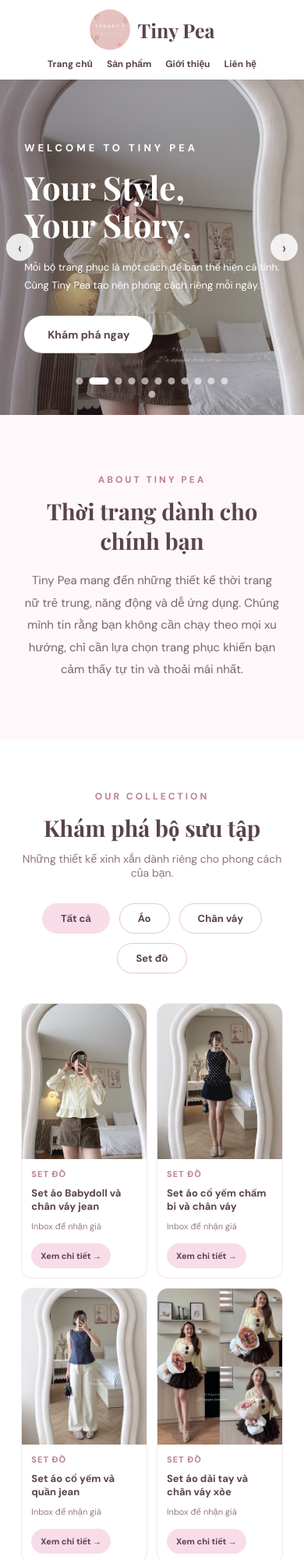
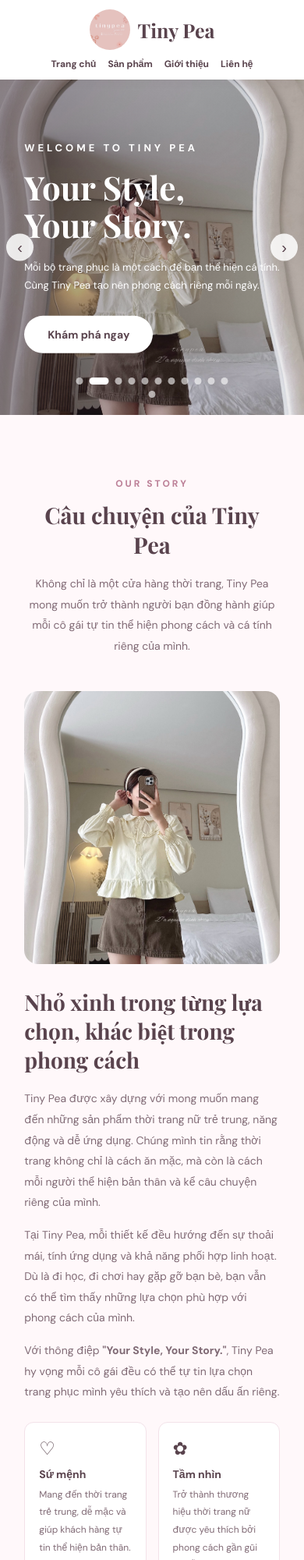
Before and after one commit to giangntpk04606-byte/tiny-pea, a plain HTML site: page index.html in a window 390 px wide. Shown: the top 2000 px of the page at 78% size. Drawn offline with nearby package versions, Linux system fonts and the light colour scheme.

Commit message:
Update index.html

```diff
--- a/index.html
+++ b/index.html
@@ -24,18 +24,12 @@
     box-sizing: border-box;
 }
 
-        html {
-            scroll-behavior: smooth;
-        }
+html { scroll-behavior: smooth; }
 
 body {
     font-family: 'DM Sans', sans-serif;
     color: var(--dark);
     background: var(--light-pink);
-        }
-
-        button, a {
-            font-family: inherit;
 }
 
 a {
@@ -46,7 +40,7 @@
 /* HEADER */
 
 header {
-            background: #fff;
+    background: white;
     padding: 12px 6%;
     display: flex;
     align-items: center;
@@ -55,14 +49,13 @@
     position: sticky;
     top: 0;
     z-index: 100;
-            box-shadow: 0 2px 12px rgba(89, 67, 77, 0.07);
+    box-shadow: 0 2px 12px rgba(89,67,77,0.07);
 }
 
 .logo {
     display: flex;
     align-items: center;
     gap: 10px;
-            min-width: 150px;
 }
 
 .logo img {
@@ -76,13 +69,12 @@
     font-family: 'Playfair Display', serif;
     font-size: 25px;
     font-weight: 700;
-            color: var(--dark);
 }
 
 nav {
     display: flex;
     align-items: center;
-            gap: 30px;
+    gap: 28px;
 }
 
 nav a {
@@ -91,9 +83,7 @@
     transition: 0.3s;
 }
 
-        nav a:hover {
-            color: #c77f9d;
-        }
+nav a:hover { color: #c77f9d; }
 
 .header-button {
     background: var(--pink);
@@ -147,8 +137,8 @@
     inset: 0;
     background: linear-gradient(
         90deg,
-                rgba(35, 20, 28, 0.48),
-                rgba(35, 20, 28, 0.05)
+        rgba(35,20,28,0.48),
+        rgba(35,20,28,0.05)
     );
 }
 
@@ -209,25 +199,16 @@
     height: 43px;
     border: none;
     border-radius: 50%;
-            background: rgba(255, 255, 255, 0.85);
+    background: rgba(255,255,255,0.85);
     color: var(--dark);
     font-size: 25px;
     cursor: pointer;
-            transition: 0.3s;
 }
 
-        .slider-arrow:hover {
-            background: white;
-            transform: translateY(-50%) scale(1.08);
-        }
+.slider-arrow:hover { background: white; }
 
-        .slider-arrow.prev {
-            left: 22px;
-        }
-
-        .slider-arrow.next {
-            right: 22px;
-        }
+.slider-arrow.prev { left: 22px; }
+.slider-arrow.next { right: 22px; }
 
 .slider-dots {
     position: absolute;
@@ -247,7 +228,7 @@
     height: 9px;
     border: none;
     border-radius: 50%;
-            background: rgba(255, 255, 255, 0.6);
+    background: rgba(255,255,255,0.6);
     cursor: pointer;
     transition: 0.3s;
 }
@@ -258,13 +239,7 @@
     background: white;
 }
 
-        /* GIỚI THIỆU */
-
-        .intro {
-            padding: 75px 8%;
-            text-align: center;
-            background: var(--light-pink);
-        }
+/* TIÊU ĐỀ CÁC PHẦN */
 
 .section-label {
     color: #bd8198;
@@ -280,24 +255,87 @@
     margin-bottom: 18px;
 }
 
-        .intro p {
-            max-width: 650px;
-            margin: auto;
-            font-size: 15px;
-            line-height: 1.9;
-            color: #79636d;
+/* GIỚI THIỆU THƯƠNG HIỆU */
+
+.brand-story {
+    padding: 80px 8%;
+    background: var(--light-pink);
 }
 
-        /* DANH SÁCH SẢN PHẨM */
+.brand-story-header {
+    text-align: center;
+    margin-bottom: 45px;
+}
+
+.brand-story-header p {
+    max-width: 700px;
+    margin: 15px auto 0;
+    color: #806a75;
+    line-height: 1.9;
+    font-size: 14px;
+}
+
+.story-content {
+    display: grid;
+    grid-template-columns: 1fr 1fr;
+    gap: 45px;
+    align-items: center;
+    max-width: 1100px;
+    margin: auto;
+}
+
+.story-image {
+    width: 100%;
+    height: 520px;
+    object-fit: cover;
+    border-radius: 18px;
+}
+
+.story-text h3 {
+    font-family: 'Playfair Display', serif;
+    font-size: 28px;
+    margin-bottom: 18px;
+}
+
+.story-text p {
+    color: #806a75;
+    font-size: 14px;
+    line-height: 1.9;
+    margin-bottom: 15px;
+}
+
+.story-values {
+    display: grid;
+    grid-template-columns: repeat(2, 1fr);
+    gap: 15px;
+    margin-top: 25px;
+}
+
+.value-card {
+    background: white;
+    padding: 18px;
+    border-radius: 12px;
+    border: 1px solid #f3e2e9;
+}
+
+.value-card span { font-size: 23px; }
+
+.value-card h4 {
+    margin: 9px 0 6px;
+    font-size: 14px;
+}
+
+.value-card p {
+    font-size: 12px;
+    margin: 0;
+}
+
+/* SẢN PHẨM */
 
 .products-section {
     padding: 65px 7%;
     background: white;
     text-align: center;
-        }
-
-        .products-section .section-title {
-            margin-bottom: 12px;
 }
 
 .section-description {
@@ -350,7 +388,7 @@
 
 .product-card:hover {
     transform: translateY(-6px);
-            box-shadow: 0 12px 28px rgba(89, 67, 77, 0.1);
+    box-shadow: 0 12px 28px rgba(89,67,77,0.1);
 }
 
 .product-image {
@@ -361,9 +399,7 @@
     background: var(--light-pink);
 }
 
-        .product-info {
-            padding: 18px;
-        }
+.product-info { padding: 18px; }
 
 .product-category {
     color: #bd8198;
@@ -395,7 +431,7 @@
     font-weight: 700;
 }
 
-        /* LÝ DO CHỌN TINY PEA */
+/* ĐIỂM NỔI BẬT */
 
 .features {
     padding: 70px 7%;
@@ -411,7 +447,7 @@
 }
 
 .feature-item {
-            background: rgba(255, 255, 255, 0.75);
+    background: rgba(255,255,255,0.75);
     padding: 30px 22px;
     border-radius: 15px;
 }
@@ -473,7 +509,7 @@
     padding: 35px 20px;
 }
 
-        footer .footer-logo {
+.footer-logo {
     font-family: 'Playfair Display', serif;
     font-size: 28px;
     margin-bottom: 10px;
@@ -485,9 +521,7 @@
     color: #eadde3;
 }
 
-        .social-links {
-            margin: 15px 0;
-        }
+.social-links { margin: 15px 0; }
 
 .social-links a {
     margin: 0 10px;
@@ -529,17 +563,13 @@
     background: var(--pink);
 }
 
-        .detail-info .product-category {
-            margin-bottom: 15px;
-        }
-
 .detail-info h1 {
     font-family: 'Playfair Display', serif;
     font-size: clamp(28px, 4vw, 40px);
     margin-bottom: 18px;
 }
 
-        .detail-info .detail-price {
+.detail-price {
     color: #a66f87;
     font-weight: 700;
     margin-bottom: 22px;
@@ -565,11 +595,6 @@
     border-radius: 30px;
     font-weight: 700;
     margin-top: 15px;
-            transition: 0.3s;
-        }
-
-        .order-button:hover {
-            background: #8c6477;
 }
 
 .not-found {
@@ -580,25 +605,21 @@
 /* RESPONSIVE */
 
 @media (max-width: 850px) {
-            header {
-                padding: 12px 4%;
+    header { padding: 12px 4%; }
+    nav { gap: 15px; }
+    nav a { font-size: 12px; }
+    .product-grid { grid-template-columns: repeat(2, 1fr); }
+    .hero { height: 480px; }
 }
 
-            nav {
-                gap: 15px;
+@media (max-width: 700px) {
+    .story-content {
+        grid-template-columns: 1fr;
+        gap: 25px;
     }
 
-            nav a {
-                font-size: 12px;
-            }
-
-            .product-grid {
-                grid-template-columns: repeat(2, minmax(0, 1fr));
-            }
-
-            .hero {
-                height: 480px;
-            }
+    .story-image { height: 350px; }
+    .story-values { grid-template-columns: 1fr 1fr; }
 }
 
 @media (max-width: 600px) {
@@ -614,18 +635,13 @@
     }
 
     nav {
-                gap: 18px;
+        gap: 15px;
         justify-content: center;
         flex-wrap: wrap;
     }
 
-            .header-button {
-                display: none;
-            }
-
-            .hero {
-                height: 430px;
-            }
+    .header-button { display: none; }
+    .hero { height: 430px; }
 
     .hero-content {
         left: 8%;
@@ -633,9 +649,7 @@
         max-width: 85%;
     }
 
-            .hero-content p {
-                font-size: 13px;
-            }
+    .hero-content p { font-size: 13px; }
 
     .slider-arrow {
         width: 35px;
@@ -643,48 +657,31 @@
         font-size: 20px;
     }
 
-            .slider-arrow.prev {
-                left: 8px;
-            }
-
-            .slider-arrow.next {
-                right: 8px;
-            }
+    .slider-arrow.prev { left: 8px; }
+    .slider-arrow.next { right: 8px; }
 
     .product-grid {
         grid-template-columns: repeat(2, minmax(0, 1fr));
         gap: 12px;
     }
 
-            .product-info {
-                padding: 12px;
-            }
-
-            .product-name {
-                font-size: 13px;
-            }
-
-            .product-price {
-                font-size: 11px;
-            }
+    .product-info { padding: 12px; }
+    .product-name { font-size: 13px; }
+    .product-price { font-size: 11px; }
 
     .detail-link {
         font-size: 11px;
         padding: 9px 12px;
     }
 
-            .feature-grid {
-                grid-template-columns: 1fr;
-            }
+    .feature-grid { grid-template-columns: 1fr; }
 
     .detail-container {
         grid-template-columns: 1fr;
         gap: 25px;
     }
 
-            .detail-page {
-                padding: 35px 6%;
-            }
+    .detail-page { padding: 35px 6%; }
 }
 </style>
 </head>
@@ -692,28 +689,33 @@
 <body>
 
 <!-- HEADER -->
+
 <header>
-        <a href="index.html" class="logo" onclick="goHome(event)">
+    <a href="index.html" class="logo">
         <img src="images/logo-tinypea.jpg" alt="Tiny Pea Logo">
         <span class="logo-name">Tiny Pea</span>
     </a>
 
     <nav>
-            <a href="#home" onclick="goHome(event)">Trang chủ</a>
-            <a href="#products" onclick="goHome(event)">Sản phẩm</a>
-            <a href="#about" onclick="goHome(event)">Giới thiệu</a>
-            <a href="#contact" onclick="goHome(event)">Liên hệ</a>
+        <a href="index.html#home">Trang chủ</a>
+        <a href="index.html#products">Sản phẩm</a>
+        <a href="index.html#about">Giới thiệu</a>
+        <a href="index.html#contact">Liên hệ</a>
     </nav>
 
-        <a class="header-button" href="https://www.facebook.com/tinypea.233" target="_blank">
+    <a class="header-button"
+       href="https://www.facebook.com/tinypea.233"
+       target="_blank">
         Mua sắm ngay
     </a>
 </header>
 
 <!-- TRANG CHỦ -->
+
 <main id="home-page">
 
     <!-- BANNER -->
+
     <section class="hero" id="home">
         <div class="slides" id="slides"></div>
 
@@ -727,82 +729,199 @@
             <a href="#products" class="hero-button">Khám phá ngay</a>
         </div>
 
-            <button class="slider-arrow prev" onclick="changeSlide(-1)" aria-label="Ảnh trước">‹</button>
-            <button class="slider-arrow next" onclick="changeSlide(1)" aria-label="Ảnh tiếp theo">›</button>
+        <button class="slider-arrow prev"
+                onclick="changeSlide(-1)"
+                aria-label="Ảnh trước">‹</button>
+
+        <button class="slider-arrow next"
+                onclick="changeSlide(1)"
+                aria-label="Ảnh tiếp theo">›</button>
 
         <div class="slider-dots" id="slider-dots"></div>
     </section>
 
-        <!-- GIỚI THIỆU -->
-        <section class="intro" id="about">
-            <div class="section-label">ABOUT TINY PEA</div>
-            <h2 class="section-title">Thời trang dành cho chính bạn</h2>
+    <!-- CÂU CHUYỆN TINY PEA -->
+
+    <section class="brand-story" id="about">
+
+        <div class="brand-story-header">
+            <div class="section-label">OUR STORY</div>
+            <h2 class="section-title">Câu chuyện của Tiny Pea</h2>
+
             <p>
-                Tiny Pea mang đến những thiết kế thời trang nữ trẻ trung,
-                năng động và dễ ứng dụng. Chúng mình tin rằng bạn không cần
-                chạy theo mọi xu hướng, chỉ cần lựa chọn trang phục khiến
-                bạn cảm thấy tự tin và thoải mái nhất.
+                Không chỉ là một cửa hàng thời trang, Tiny Pea mong muốn
+                trở thành người bạn đồng hành giúp mỗi cô gái tự tin thể hiện
+                phong cách và cá tính riêng của mình.
             </p>
+        </div>
+
+        <div class="story-content">
+
+            <div>
+                <img
+                    class="story-image"
+                    src="images/set-ao-babydoll-va-chan-vay-jean.jpg"
+                    alt="Bộ sưu tập thời trang Tiny Pea"
+                >
+            </div>
+
+            <div class="story-text">
+
+                <h3>
+                    Nhỏ xinh trong từng lựa chọn,
+                    khác biệt trong phong cách
+                </h3>
+
+                <p>
+                    Tiny Pea được xây dựng với mong muốn mang đến những
+                    sản phẩm thời trang nữ trẻ trung, năng động và dễ ứng dụng.
+                    Chúng mình tin rằng thời trang không chỉ là cách ăn mặc,
+                    mà còn là cách mỗi người thể hiện bản thân và kể câu chuyện
+                    riêng của mình.
+                </p>
+
+                <p>
+                    Tại Tiny Pea, mỗi thiết kế đều hướng đến sự thoải mái,
+                    tính ứng dụng và khả năng phối hợp linh hoạt. Dù là đi học,
+                    đi chơi hay gặp gỡ bạn bè, bạn vẫn có thể tìm thấy những
+                    lựa chọn phù hợp với phong cách của mình.
+                </p>
+
+                <p>
+                    Với thông điệp <strong>"Your Style, Your Story."</strong>,
+                    Tiny Pea hy vọng mỗi cô gái đều có thể tự tin lựa chọn
+                    trang phục mình yêu thích và tạo nên dấu ấn riêng.
+                </p>
+
+                <div class="story-values">
+
+                    <div class="value-card">
+                        <span>♡</span>
+                        <h4>Sứ mệnh</h4>
+                        <p>
+                            Mang đến thời trang trẻ trung, dễ mặc và giúp
+                            khách hàng tự tin thể hiện bản thân.
+                        </p>
+                    </div>
+
+                    <div class="value-card">
+                        <span>✿</span>
+                        <h4>Tầm nhìn</h4>
+                        <p>
+                            Trở thành thương hiệu thời trang nữ được yêu thích
+                            bởi phong cách gần gũi và dễ ứng dụng.
+                        </p>
+                    </div>
+
+                    <div class="value-card">
+                        <span>♡</span>
+                        <h4>Giá trị cốt lõi</h4>
+                        <p>
+                            Trẻ trung, năng động, sáng tạo và luôn hướng đến
+                            trải nghiệm khách hàng.
+                        </p>
+                    </div>
+
+                    <div class="value-card">
+                        <span>✧</span>
+                        <h4>Thông điệp</h4>
+                        <p>
+                            Your Style, Your Story – Phong cách của bạn,
+                            câu chuyện của riêng bạn.
+                        </p>
+                    </div>
+
+                </div>
+            </div>
+        </div>
     </section>
 
-        <!-- SẢN PHẨM -->
+    <!-- DANH SÁCH SẢN PHẨM -->
+
     <section class="products-section" id="products">
+
         <div class="section-label">OUR COLLECTION</div>
         <h2 class="section-title">Khám phá bộ sưu tập</h2>
+
         <p class="section-description">
             Những thiết kế xinh xắn dành riêng cho phong cách của bạn.
         </p>
 
         <div class="filters">
-                <button class="filter-btn active" onclick="filterProducts('all', this)">Tất cả</button>
-                <button class="filter-btn" onclick="filterProducts('ao', this)">Áo</button>
-                <button class="filter-btn" onclick="filterProducts('chan-vay', this)">Chân váy</button>
-                <button class="filter-btn" onclick="filterProducts('set-do', this)">Set đồ</button>
+            <button class="filter-btn active"
+                    onclick="filterProducts('all', this)">
+                Tất cả
+            </button>
+
+            <button class="filter-btn"
+                    onclick="filterProducts('set-do', this)">
+                Set đồ
+            </button>
         </div>
 
         <div class="product-grid" id="product-grid"></div>
     </section>
 
-        <!-- LÝ DO CHỌN TINY PEA -->
+    <!-- ĐIỂM NỔI BẬT -->
+
     <section class="features">
+
         <div class="section-label">WHY TINY PEA</div>
         <h2 class="section-title">Điều làm nên Tiny Pea</h2>
 
         <div class="feature-grid">
+
             <div class="feature-item">
                 <div class="feature-icon">♡</div>
                 <h3>Phong cách trẻ trung</h3>
-                    <p>Thiết kế năng động, xinh xắn và phù hợp với nhiều phong cách khác nhau.</p>
+                <p>
+                    Thiết kế năng động, xinh xắn và phù hợp với nhiều
+                    phong cách khác nhau.
+                </p>
             </div>
 
             <div class="feature-item">
                 <div class="feature-icon">✿</div>
                 <h3>Dễ dàng ứng dụng</h3>
-                    <p>Trang phục dễ phối, phù hợp cho đi học, đi chơi và những buổi gặp gỡ.</p>
+                <p>
+                    Trang phục dễ phối, phù hợp cho đi học, đi chơi
+                    và những buổi gặp gỡ.
+                </p>
             </div>
 
             <div class="feature-item">
                 <div class="feature-icon">♥</div>
                 <h3>Thể hiện cá tính</h3>
-                    <p>Giúp bạn tự tin lựa chọn và tạo nên câu chuyện phong cách của riêng mình.</p>
+                <p>
+                    Giúp bạn tự tin lựa chọn và tạo nên câu chuyện
+                    phong cách của riêng mình.
+                </p>
             </div>
+
         </div>
     </section>
 
     <!-- LIÊN HỆ -->
+
     <section class="contact" id="contact">
+
         <div class="section-label">LET'S CONNECT</div>
         <h2 class="section-title">Cùng Tiny Pea chọn outfit nhé!</h2>
+
         <p>
             Bạn đã tìm thấy sản phẩm yêu thích?<br>
             Nhắn tin cho Tiny Pea để được tư vấn và đặt hàng.
         </p>
 
-            <a class="contact-button" href="https://www.facebook.com/tinypea.233" target="_blank">
+        <a class="contact-button"
+           href="https://www.facebook.com/tinypea.233"
+           target="_blank">
             Facebook
         </a>
 
-            <a class="contact-button" href="https://www.instagram.com/tinypea.2303/" target="_blank">
+        <a class="contact-button"
+           href="https://www.instagram.com/tinypea.2303/"
+           target="_blank">
             Instagram
         </a>
     </section>
@@ -810,12 +929,14 @@
 </main>
 
 <!-- TRANG CHI TIẾT SẢN PHẨM -->
+
 <section class="detail-page" id="detail-page">
-        <a href="index.html" class="back-link" onclick="goHome(event)">← Quay lại cửa hàng</a>
+    <a href="index.html" class="back-link">← Quay lại cửa hàng</a>
     <div id="detail-content"></div>
 </section>
 
 <!-- FOOTER -->
+
 <footer>
     <div class="footer-logo">Tiny Pea</div>
     <p>Your Style, Your Story.</p>
@@ -829,8 +950,9 @@
 </footer>
 
 <script>
+
 /* =====================================
-           1. DỮ LIỆU 12 ẢNH BANNER
+   1. BANNER 12 HÌNH ẢNH
 ===================================== */
 
 const bannerImages = [
@@ -856,6 +978,7 @@
 let slideTimer;
 
 bannerImages.forEach((image, index) => {
+
     const slide = document.createElement("div");
     slide.className = "slide";
 
@@ -870,6 +993,7 @@
     const dot = document.createElement("button");
     dot.className = index === 0 ? "dot active" : "dot";
     dot.setAttribute("aria-label", "Chuyển đến ảnh " + (index + 1));
+
     dot.addEventListener("click", () => {
         goToSlide(index);
     });
@@ -880,6 +1004,7 @@
 const dots = document.querySelectorAll(".dot");
 
 function updateSlider() {
+
     slidesContainer.style.transform =
         `translateX(-${currentSlide * 100}%)`;
 
@@ -889,24 +1014,31 @@
 }
 
 function goToSlide(index) {
-            currentSlide = (index + bannerImages.length) % bannerImages.length;
-            slideDirection = index >= currentSlide ? 1 : -1;
+
+    const oldSlide = currentSlide;
+
+    currentSlide =
+        (index + bannerImages.length) % bannerImages.length;
+
+    slideDirection = currentSlide >= oldSlide ? 1 : -1;
+
     updateSlider();
     restartTimer();
 }
 
 function changeSlide(direction) {
+
     currentSlide =
         (currentSlide + direction + bannerImages.length) % bannerImages.length;
 
     slideDirection = direction;
+
     updateSlider();
     restartTimer();
 }
 
-        /* Tự động chạy đến cuối rồi quay ngược lại */
+function autoSlide() {
 
-        function autoSlide() {
     let nextSlide = currentSlide + slideDirection;
 
     if (nextSlide >= bannerImages.length) {
@@ -939,6 +1071,7 @@
 ===================================== */
 
 const products = [
+
     {
         id: "sp1",
         name: "Set áo Babydoll và chân váy jean",
@@ -949,6 +1082,7 @@
         material: "Thông tin chất liệu vui lòng liên hệ Tiny Pea.",
         price: "Inbox để nhận giá"
     },
+
     {
         id: "sp2",
         name: "Set áo cổ yếm chấm bi và chân váy",
@@ -959,6 +1093,7 @@
         material: "Thông tin chất liệu vui lòng liên hệ Tiny Pea.",
         price: "Inbox để nhận giá"
     },
+
     {
         id: "sp3",
         name: "Set áo cổ yếm và quần jean",
@@ -969,6 +1104,7 @@
         material: "Thông tin chất liệu vui lòng liên hệ Tiny Pea.",
         price: "Inbox để nhận giá"
     },
+
     {
         id: "sp4",
         name: "Set áo dài tay và chân váy xòe",
@@ -979,6 +1115,7 @@
         material: "Thông tin chất liệu vui lòng liên hệ Tiny Pea.",
         price: "Inbox để nhận giá"
     },
+
     {
         id: "sp5",
         name: "Set áo sát nách trắng và chân váy xanh",
@@ -989,6 +1126,7 @@
         material: "Thông tin chất liệu vui lòng liên hệ Tiny Pea.",
         price: "Inbox để nhận giá"
     },
+
     {
         id: "sp6",
         name: "Set áo trễ vai và chân váy xòe",
@@ -999,6 +1137,7 @@
         material: "Thông tin chất liệu vui lòng liên hệ Tiny Pea.",
         price: "Inbox để nhận giá"
     }
+
 ];
 
 /* =====================================
@@ -1008,6 +1147,7 @@
 const productGrid = document.getElementById("product-grid");
 
 function displayProducts(category = "all") {
+
     productGrid.innerHTML = "";
 
     const filteredProducts = category === "all"
@@ -1015,6 +1155,7 @@
         : products.filter(product => product.category === category);
 
     filteredProducts.forEach(product => {
+
         const card = document.createElement("article");
         card.className = "product-card";
 
@@ -1046,6 +1187,7 @@
 }
 
 function filterProducts(category, button) {
+
     displayProducts(category);
 
     document.querySelectorAll(".filter-btn").forEach(btn => {
@@ -1058,10 +1200,11 @@
 displayProducts();
 
 /* =====================================
-           4. TRANG CHI TIẾT SẢN PHẨM
+   4. CHI TIẾT SẢN PHẨM
 ===================================== */
 
 function showProductDetail(productId) {
+
     const product = products.find(item => item.id === productId);
 
     document.getElementById("home-page").style.display = "none";
@@ -1070,22 +1213,26 @@
     detailPage.style.display = "block";
 
     if (!product) {
+
         document.getElementById("detail-content").innerHTML = `
             <div class="not-found">
                 <h2>Không tìm thấy sản phẩm</h2>
                 <p>Sản phẩm có thể đã được cập nhật hoặc không tồn tại.</p>
-                        <a class="order-button" href="index.html" onclick="goHome(event)">
+                <a class="order-button" href="index.html">
                     Quay lại trang chủ
                 </a>
             </div>
         `;
+
         return;
     }
 
     document.title = product.name + " | Tiny Pea";
 
     document.getElementById("detail-content").innerHTML = `
+
         <div class="detail-container">
+
             <div>
                 <img
                     class="detail-image"
@@ -1095,6 +1242,7 @@
             </div>
 
             <div class="detail-info">
+
                 <div class="product-category">${product.categoryName}</div>
 
                 <h1>${product.name}</h1>
@@ -1107,6 +1255,7 @@
                 <p>${product.material}</p>
 
                 <h3>Hướng dẫn đặt hàng</h3>
+
                 <p>
                     Nhấn nút bên dưới để nhắn tin cho Tiny Pea.
                     Chúng mình sẽ tư vấn thêm về giá, kích thước
@@ -1120,23 +1269,14 @@
                 >
                     Nhắn tin đặt hàng →
                 </a>
+
             </div>
         </div>
     `;
 }
 
 /* =====================================
-           5. QUAY LẠI TRANG CHỦ
-        ===================================== */
-
-        function goHome(event) {
-            if (event) event.preventDefault();
-
-            window.location.href = "index.html";
-        }
-
-        /* =====================================
-           6. KIỂM TRA ĐƯỜNG DẪN SẢN PHẨM
+   5. KIỂM TRA ĐƯỜNG DẪN
 ===================================== */
 
 const urlParams = new URLSearchParams(window.location.search);
@@ -1148,6 +1288,7 @@
     document.getElementById("home-page").style.display = "block";
     document.getElementById("detail-page").style.display = "none";
 }
+
 </script>
 
 </body>
```
Lines whose indentation alone changed are shown as unchanged.
